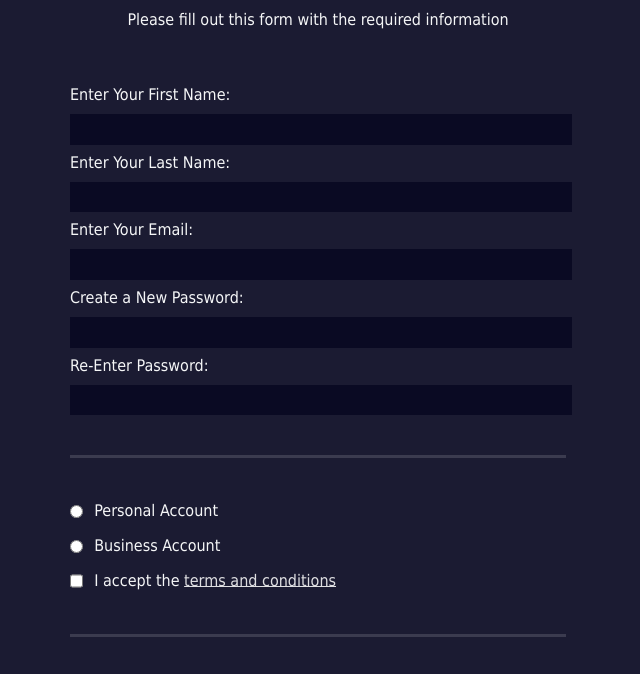
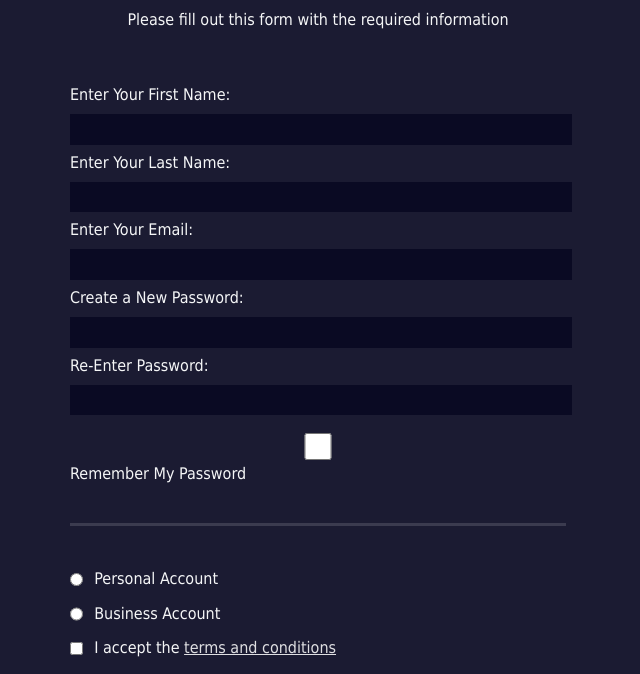
Before and after one commit to zilladeepak/registrationform, a plain HTML site: page index.html in a window 1280 px wide. Shown: the part 92-766 px from the top of the page, without its empty margins (322-962 px from the left). Drawn offline with Linux system fonts and the light colour scheme.

Commit message:
added Remember My Password

```diff
--- a/index.html
+++ b/index.html
@@ -15,6 +15,7 @@
         <label for="email">Enter Your Email: <input id="email" name="email" type="email" required /></label>
         <label for="new-password">Create a New Password: <input id="new-password" name="new-password" type="password" pattern="[a-z0-5]{8,}" required /></label>
         <label for="new-password">Re-Enter Password: <input id="new-password" name="new-password" type="password" pattern="[a-z0-5]{8,}" required /></label>
+        <label for="rem-password"> <input id="rem-password" name="rememberpassword" type="checkbox" /> Remember My Password</label>
       </fieldset>
       <fieldset>
         <label for="personal-account"><input id="personal-account" type="radio" name="account-type" class="inline" /> Personal Account</label>
```
